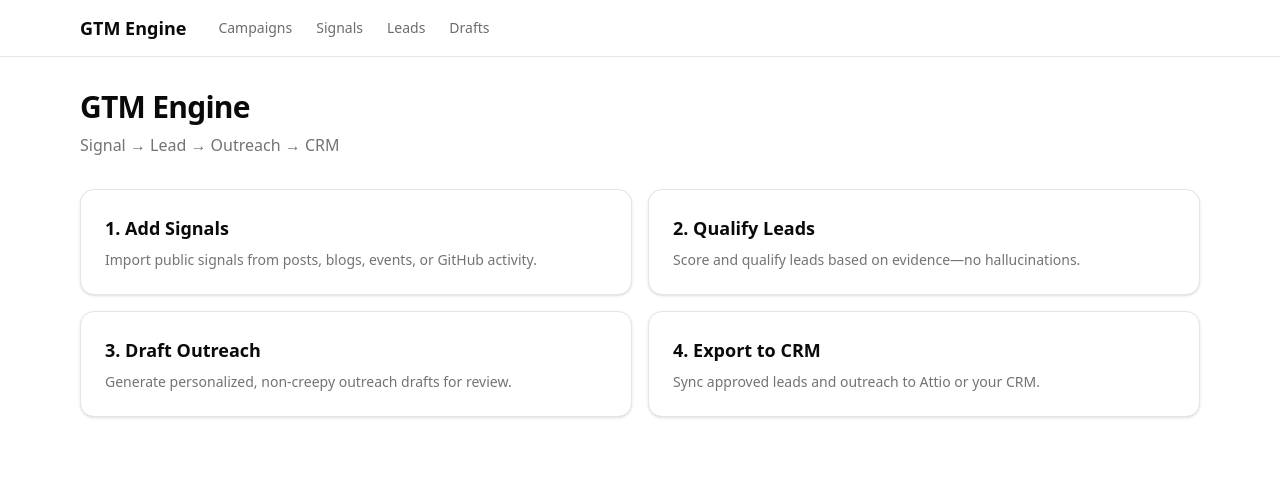
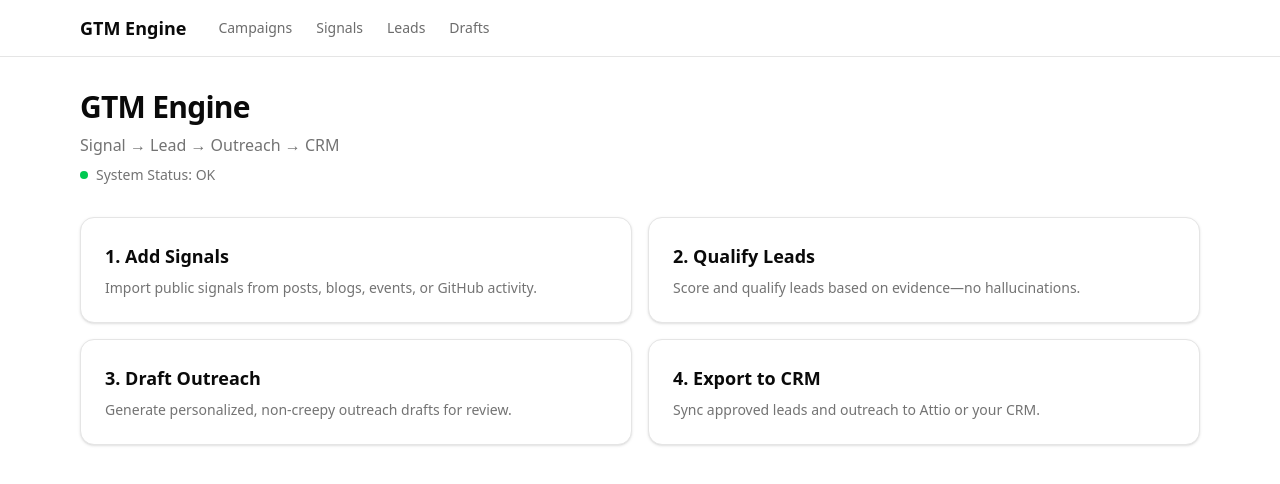
Before and after one commit to MikeDank/gtm-engine, a Next.js app: page / in a window 1280 px wide. Shown: the top 484 px of the page. Built offline with nearby package versions, Linux system fonts and the light colour scheme.

Commit message:
feat: add health check endpoint (#3)

```diff
--- /dev/null
+++ b/src/app/api/health/route.ts
@@ -0,0 +1,8 @@
+import { NextResponse } from "next/server";
+
+export async function GET() {
+  return NextResponse.json({
+    ok: true,
+    time: new Date().toISOString(),
+  });
+}
--- a/src/app/page.tsx
+++ b/src/app/page.tsx
@@ -4,6 +4,7 @@ import {
   CardHeader,
   CardTitle,
 } from "@/components/ui/card";
+import { SystemStatus } from "@/components/system-status";
 
 const gettingStarted = [
   {
@@ -32,6 +33,7 @@ export default function Home() {
       <div className="space-y-2">
         <h1 className="text-3xl font-bold tracking-tight">GTM Engine</h1>
         <p className="text-muted-foreground">Signal → Lead → Outreach → CRM</p>
+        <SystemStatus />
       </div>
 
       <div className="grid gap-4 sm:grid-cols-2">
--- /dev/null
+++ b/src/components/system-status.tsx
@@ -0,0 +1,36 @@
+"use client";
+
+import { useEffect, useState } from "react";
+
+export function SystemStatus() {
+  const [status, setStatus] = useState<"loading" | "ok" | "error">("loading");
+
+  useEffect(() => {
+    fetch("/api/health")
+      .then((res) => res.json())
+      .then((data) => setStatus(data.ok ? "ok" : "error"))
+      .catch(() => setStatus("error"));
+  }, []);
+
+  return (
+    <div className="flex items-center gap-2 text-sm">
+      <span
+        className={`h-2 w-2 rounded-full ${
+          status === "loading"
+            ? "bg-yellow-500"
+            : status === "ok"
+              ? "bg-green-500"
+              : "bg-red-500"
+        }`}
+      />
+      <span className="text-muted-foreground">
+        System Status:{" "}
+        {status === "loading"
+          ? "Checking..."
+          : status === "ok"
+            ? "OK"
+            : "Error"}
+      </span>
+    </div>
+  );
+}
```
Also changed, not shown: 2 other files (tests, documents, lock files or other folders).
